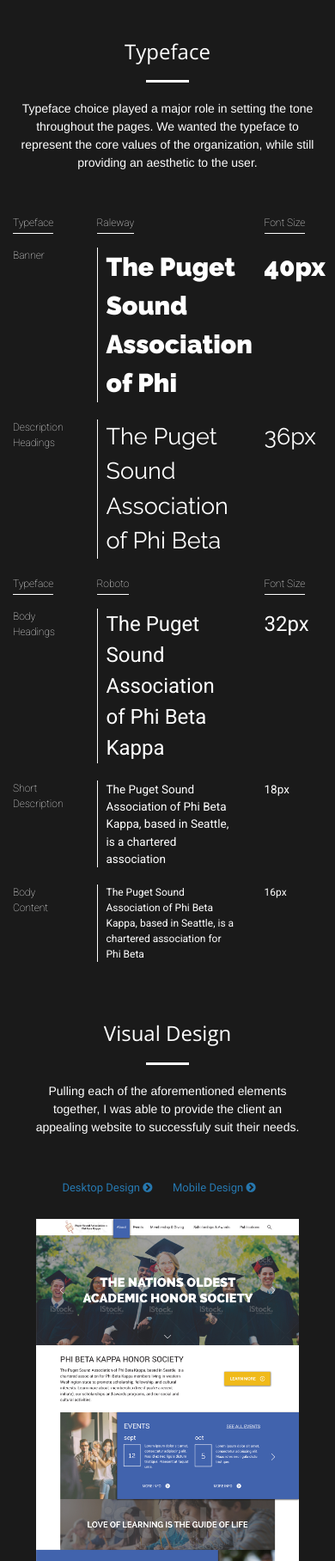
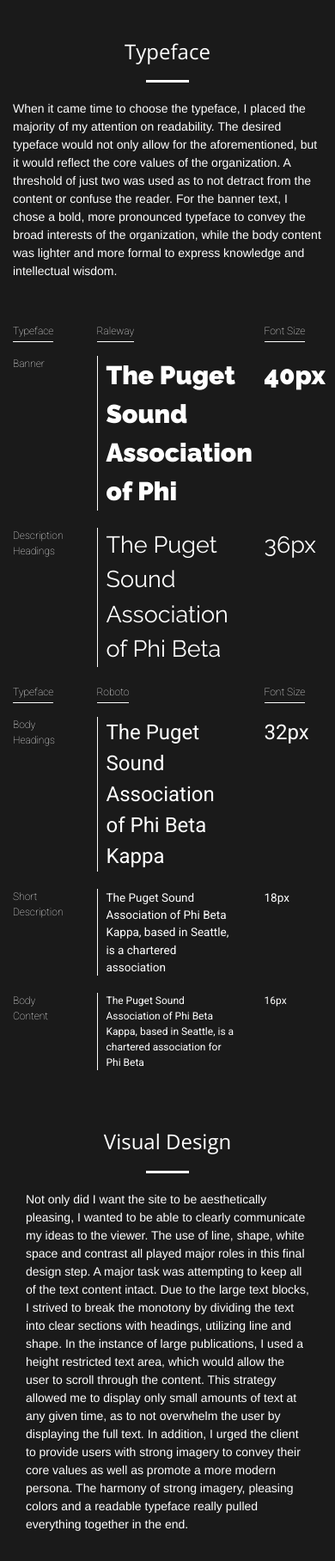
Before and after one commit to cwlock/portfolio, a plain HTML site: page pbk.html in a window 390 px wide. Shown: the part 4699-6515 px from the top of the page at 86% size. Drawn offline with nearby package versions, Linux system fonts and the light colour scheme; files whose address does not match are found by name; a web font is replaced by a local one.

Commit message:
Added more content and styles to pbk

```diff
--- a/css/portfolioStyles.css
+++ b/css/portfolioStyles.css
@@ -34,6 +34,9 @@
 #visualDesign {
 	color: #fff;
 	padding-top: 0;
+}
+#visualDesign h3 {
+	text-align: center;
 }
 #uxSitemap p {
 	margin: 0 auto 50px;
@@ -187,7 +190,9 @@
 	font-family: Roboto;
 	line-height: 1.5;
 }
-
+#VDlinks {
+	text-align: center;
+}
 /*BimmerUS*/
 #BimmerUSinfoArch img {
 	margin-bottom: 50px;
--- a/pbk.html
+++ b/pbk.html
@@ -87,7 +87,7 @@
 					<p class="project_content">Research, Problem Articulation, Storyboarding, Information Architecture, Wireframe Production, UI Development</p>
 					<p class="project_heading">The Project Objective</p>
 					<p class="project_content">After the initial meeting with the client, the need for publicizing past and present events, membership retention and website responsiveness became apparent. Based upon these needs, I began to analyze the old site utilizing tools such as Google analytics and member feed back. I concluded that providing visitors a way to quickly view the organizations activity through a social media feed and event calendar, in addition to creating a website that functioned on both desktop and mobile, should allow for increased membership, as well as appealing to a younger demographic, all while retaining the current membership and content.</p>
-<!--					<a href="#" class="live_link">Live <i class="fa fa-chevron-circle-right"></i></a>-->
+					<!--					<a href="#" class="live_link">Live <i class="fa fa-chevron-circle-right"></i></a>-->
 				</div>
 				<div class="displayCol col-lg-8 col-md-7 text-left">
 					<img src="img/pbkDisplay.gif" alt="pbk display image">
@@ -152,7 +152,7 @@
 				<div id="wires" class="row">
 					<h3 class="text-center">Wireframes</h3>
 					<hr class="light">
-					<p class="project_content">During the wireframe creation, I attempted to mix low-fidelity with high-fidelity to provide the client with as much detail as possible, while still allowing design changes to remain quick. This strategy was very beneficial, as it allowed me to communicate my design to the client and visually answer questions that may arise from a purely low-fidelity wireframe or paper prototyping. The content is structured around a 960px 12-column grid system permitting even alignment across the pages.  Using the grid technique allowed for fewer headaches when the development began.</p>
+					<p class="project_content">During the wireframe creation, I attempted to mix low-fidelity with high-fidelity to provide the client with as much detail as possible, while still allowing design changes to remain quick. This strategy was very beneficial, as it allowed me to communicate my design to the client and visually answer questions that may arise from a purely low-fidelity wireframe or paper prototyping. The content is structured around a 960px 12-column grid system permitting even alignment across the pages. Using the grid technique allowed for fewer headaches when the development began.</p>
 					<div class="col-sm-4">
 						<a href="img/pbkHomeWire.svg" data-lightbox="pbkHomeWire.svg" data-title="Home Page Wireframe"><img src="img/pbkHomeWire.svg" alt="PBK Wireframe Home"></a>
 					</div>
@@ -200,7 +200,7 @@
 						<h3 class="text-center">Typeface</h3>
 						<hr class="light">
 						<div class="row">
-						<p class="project_content text-center container">Typeface choice played a major role in setting the tone throughout the pages. We wanted the typeface to represent the core values of the organization, while still providing an aesthetic to the user.</p>
+							<p class="project_content container">When it came time to choose the typeface, I placed the majority of my attention on readability. The desired typeface would not only allow for the aforementioned, but it would reflect the core values of the organization. A threshold of just two was used as to not detract from the content or confuse the reader. For the banner text, I chose a bold, more pronounced typeface to convey the broad interests of the organization, while the body content was lighter and more formal to express knowledge and intellectual wisdom.</p>
 							<div class="col-xs-3 title_underline typeface_label">
 								<p><span>Typeface</span></p>
 							</div>
@@ -285,12 +285,14 @@
 		<section id="visualDesign">
 			<div class="container">
 				<div class="row">
-					<div class="col-lg-12 text-center">
+					<div class="col-lg-12">
 						<h3>Visual Design</h3>
 						<hr class="light">
-						<p class="project_content text-center container">Pulling each of the aforementioned elements together, I was able to provide the client an appealing website to successfuly suit their needs.</p>
-						<a href="img/sets/Final_PBK_%20Visual_Design.pdf" class="download_link" target="_blank">Desktop Design <i class="fa fa-chevron-circle-right"></i></a>
-						<a href="img/sets/Final_PBK_%20Mobile_Visual_Design.pdf" class="download_link" target="_blank">Mobile Design <i class="fa fa-chevron-circle-right"></i></a>
+						<p class="project_content container">Not only did I want the site to be aesthetically pleasing, I wanted to be able to clearly communicate my ideas to the viewer. The use of line, shape, white space and contrast all played major roles in this final design step. A major task was attempting to keep all of the text content intact. Due to the large text blocks, I strived to break the monotony by dividing the text into clear sections with headings, utilizing line and shape. In the instance of large publications, I used a height restricted text area, which would allow the user to scroll through the content. This strategy allowed me to display only small amounts of text at any given time, as to not overwhelm the user by displaying the full text. In addition, I urged the client to provide users with strong imagery to convey their core values as well as promote a more modern persona. The harmony of strong imagery, pleasing colors and a readable typeface really pulled everything together in the end.</p>
+						<div id="VDlinks">
+							<a href="img/sets/Final_PBK_%20Visual_Design.pdf" class="download_link" target="_blank">Desktop Design <i class="fa fa-chevron-circle-right"></i></a>
+							<a href="img/sets/Final_PBK_%20Mobile_Visual_Design.pdf" class="download_link" target="_blank">Mobile Design <i class="fa fa-chevron-circle-right"></i></a>
+						</div>
 					</div>
 					<div class="col-sm-4">
 						<a href="img/pbkHomeVisDes.jpg" data-lightbox="pbkHomeVisDes.jpf" data-title="Home Visual Design"><img src="img/pbkHomeVisDes.jpg" alt="PBK Home Visual Design"></a>
```
